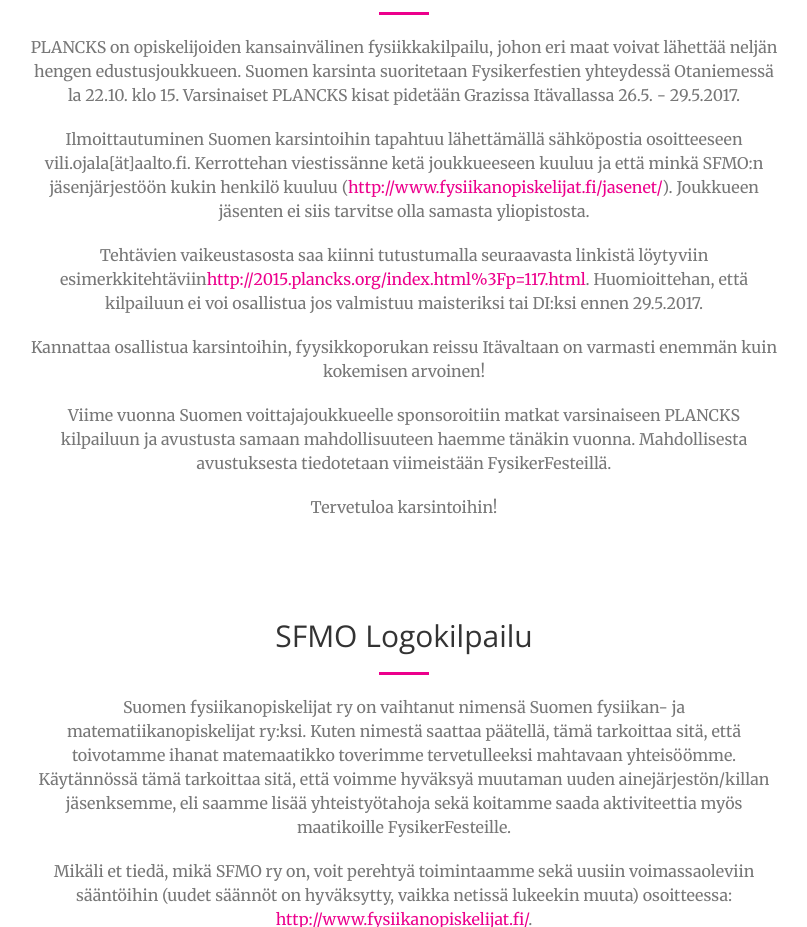
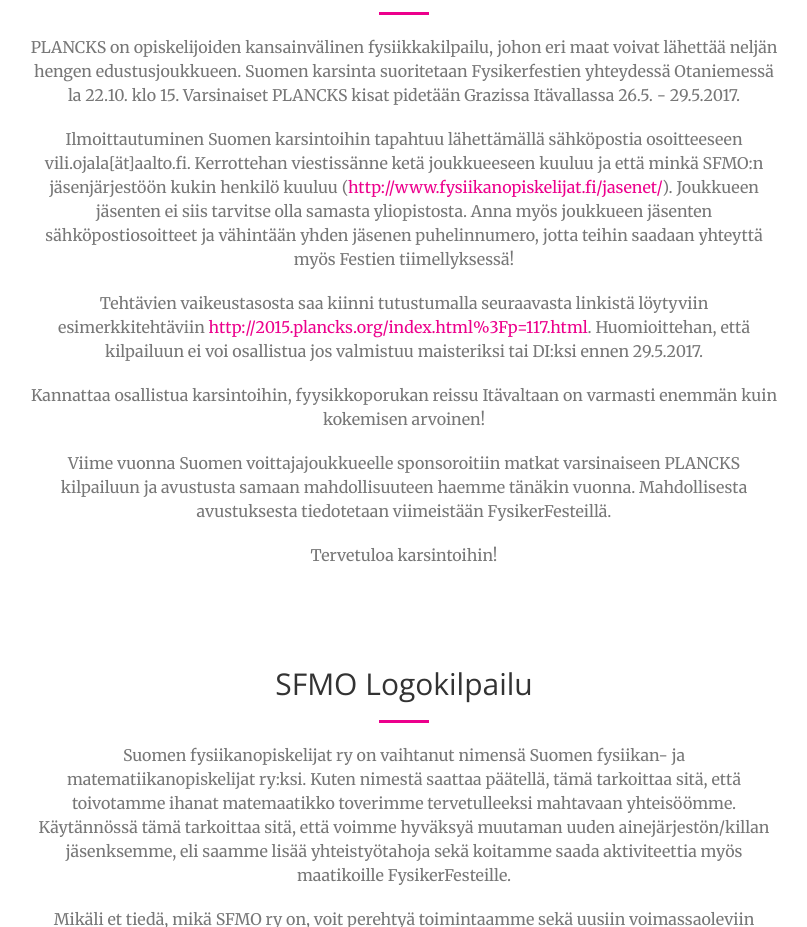
Before and after one commit to EinariTuukkanen/fysikerfest2016, a website: page index.html in a window 1280 px wide. Shown: the part 4320-5247 px from the top of the page, without its empty margins (236-1043 px from the left). Drawn offline with nearby package versions, Linux system fonts and the light colour scheme.

Commit message:
Updates PLANCKS info text

```diff
--- a/index.html
+++ b/index.html
@@ -271,10 +271,10 @@
                     </p>
                     <p class="text-muted">
                         Ilmoittautuminen Suomen karsintoihin tapahtuu lähettämällä sähköpostia osoitteeseen vili.ojala[ät]aalto.fi. Kerrottehan viestissänne ketä joukkueeseen kuuluu ja että minkä SFMO:n jäsenjärjestöön kukin henkilö kuuluu (<a href="http://www.fysiikanopiskelijat.fi/jasenet/" target="_blank">http://www.fysiikanopiskelijat.fi/jasenet/</a>).
-                        Joukkueen jäsenten ei siis tarvitse olla samasta yliopistosta.
+                        Joukkueen jäsenten ei siis tarvitse olla samasta yliopistosta. Anna myös joukkueen jäsenten sähköpostiosoitteet ja vähintään yhden jäsenen puhelinnumero, jotta teihin saadaan yhteyttä myös Festien tiimellyksessä!
                     </p>
                     <p class="text-muted">
-                        Tehtävien vaikeustasosta saa kiinni tutustumalla seuraavasta linkistä  löytyviin esimerkkitehtäviin<a href="http://2015.plancks.org/index.html%3Fp=117.html" target="_blank">http://2015.plancks.org/index.html%3Fp=117.html</a>. Huomioittehan, että kilpailuun ei voi osallistua jos valmistuu maisteriksi tai DI:ksi ennen 29.5.2017.
+                        Tehtävien vaikeustasosta saa kiinni tutustumalla seuraavasta linkistä löytyviin esimerkkitehtäviin <a href="http://2015.plancks.org/index.html%3Fp=117.html" target="_blank">http://2015.plancks.org/index.html%3Fp=117.html</a>. Huomioittehan, että kilpailuun ei voi osallistua jos valmistuu maisteriksi tai DI:ksi ennen 29.5.2017.
                     </p>
                     <p class="text-muted">
                         Kannattaa osallistua karsintoihin, fyysikkoporukan reissu Itävaltaan on varmasti enemmän kuin kokemisen arvoinen!
```
